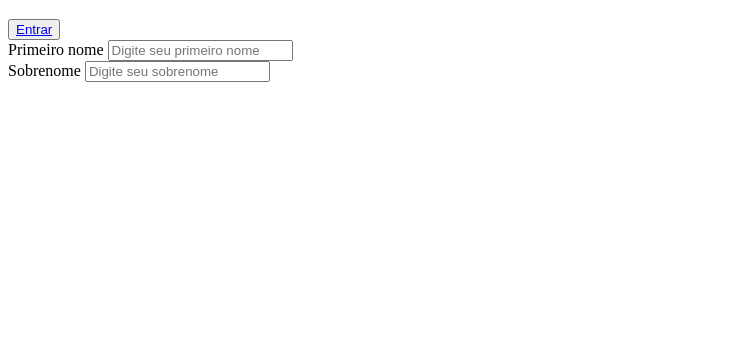
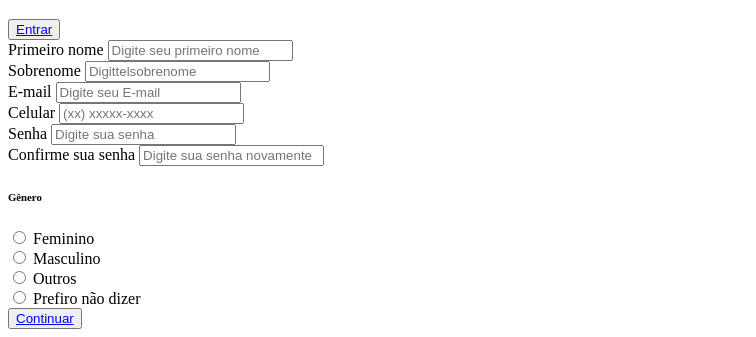
Before and after one commit to JhordySouza/Formulario-de-Cadastro, a plain HTML site: page assets/index.html in a window 1280 px wide. Shown: the part 627-964 px from the top of the page, without its empty margins (0-756 px from the left). Before the commit the page ends 800 px from the top, so only its background shows below. Drawn offline with Linux system fonts and the light colour scheme; files that its build step writes are made by us from their sources; files whose address does not match are found by name.

Commit message:
html finalizado

```diff
--- a/assets/index.html
+++ b/assets/index.html
@@ -4,7 +4,6 @@
 		<meta charset="utf-8">
 		<title>Formulario de Cadastro</title>
 		<link rel="stylesheet" type="text/css" href="assets/css/style.css">
-
 	</head>
 	<body>
 		<div class="container">
@@ -26,10 +25,67 @@
 							<label for="firstname">Primeiro nome</label>
 							<input id="firstname" type="text" name="firstname" placeholder="Digite seu primeiro nome" required>
 						</div>
+
+
 						<div class="input-box">
 							<label for="lastname">Sobrenome</label>
-							<input id="lastname" type="text" name="lastname" placeholder="Digite seu sobrenome" required>
+							<input id="lastname" type="text" name="lastname" placeholder="Digittelsobrenome" required>
 						</div>
+
+
+						<div class="input-box">
+							<label for="email">E-mail</label>
+							<input id="email" type="email" name="email" placeholder="Digite seu E-mail" required>
+						</div>
+
+
+						<div class="input-box">
+							<label for="number">Celular</label>
+							<input id="number" type="tel" name="number" placeholder="(xx) xxxxx-xxxx" required>
+						</div>
+
+
+						<div class="input-box">
+							<label for="password">Senha</label>
+							<input id="password" type="password" name="password" placeholder="Digite sua senha" required>
+						</div>
+
+
+						<div class="input-box">
+							<label for="Confirmpassword">Confirme sua senha</label>
+							<input id="Confirmpassword" type="Confirmpassword" name="Confirmpassword" placeholder="Digite sua senha novamente" required>
+						</div>
+					</div>
+
+					<div class="gender-inputs">
+						<div class="gender-title">
+							<h6>Gênero</h6>
+						</div>
+						<div class="gender-group">
+							<div class="gender-input">
+								<input type="radio" id="female" name="gender">
+								<label for="female">Feminino</label>
+							</div>
+
+							<div class="gender-input">
+								<input type="radio" id="male" name="gender">
+								<label for="male">Masculino</label>
+							</div>
+
+							<div class="gender-input">
+								<input type="radio" id="others" name="gender">
+								<label for="others">Outros</label>
+							</div>
+
+							<div class="gender-input">
+								<input type="radio" id="none" name="gender">
+								<label for="none">Prefiro não dizer</label>
+							</div>
+						</div>
+					</div>
+
+					<div class="continue-button">
+						<button><a href="#">Continuar</button>
 					</div>
 				</form>
 			</div>
```
